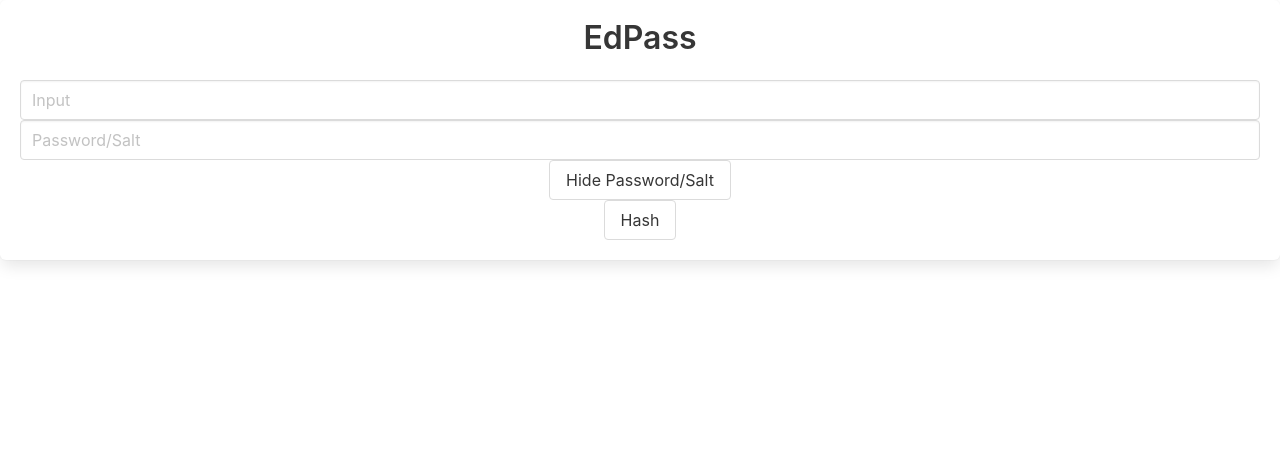
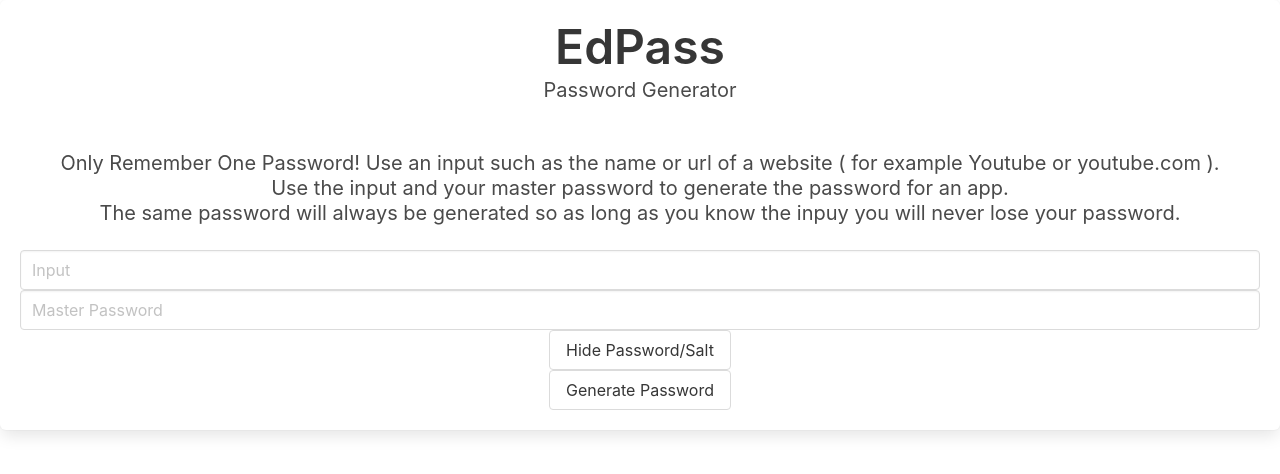
Before and after one commit to edufaus/edupass, a SvelteKit app: page / in a window 1280 px wide. Shown: the top 474 px of the page. Built offline with nearby package versions, Linux system fonts and the light colour scheme.

Commit message:
description

```diff
--- a/src/routes/+page.svelte
+++ b/src/routes/+page.svelte
@@ -16,12 +16,18 @@ function updateSal (event) {
 </script>
 <title>EdPass</title>
 <div class="box has-text-centered v-centered">
-        <h1 class="title">EdPass</h1>
+        <h1 class="title is-1">EdPass</h1>
+        <h2 class="subtitle is-5">Password Generator</h2>
+        <br>
+        <!-- <h1 class="subtitle is-5">Only Remember One Password! Use an input such as the name or url of a website ( for example Youtube or youtube.com ).</h1> -->
+        <h1 class="subtitle is-5">Only Remember One Password! Use an input such as the name or url of a website ( for example Youtube or youtube.com ).
+                <br> Use the input and your master password to generate the password for an app. <br> The same password will always be generated so as long as you know the inpuy you will never lose your password.</h1>
+
         <input class="input" placeholder="Input" bind:value={inp}>
         <!-- <input type={hidden} class="input" placeholder="Password/Salt" bind:value={sal}>  -->
-        <input class="input" placeholder="Password/Salt" { type } { sal } on:input={ updateSal } />
+        <input class="input" placeholder="Master Password" { type } { sal } on:input={ updateSal } />
         <button class="button"type="button" on:click="{ () => show_password = !show_password }">{show_password ? 'Hide Password/Salt' : 'Show Password/Salt'}</button>
         <br>
-        <button class="button" on:click={hash}>Hash</button>
+        <button class="button" on:click={hash}>Generate Password</button>
         <h1 class="subtitle">{password}</h1>
 </div>
```
